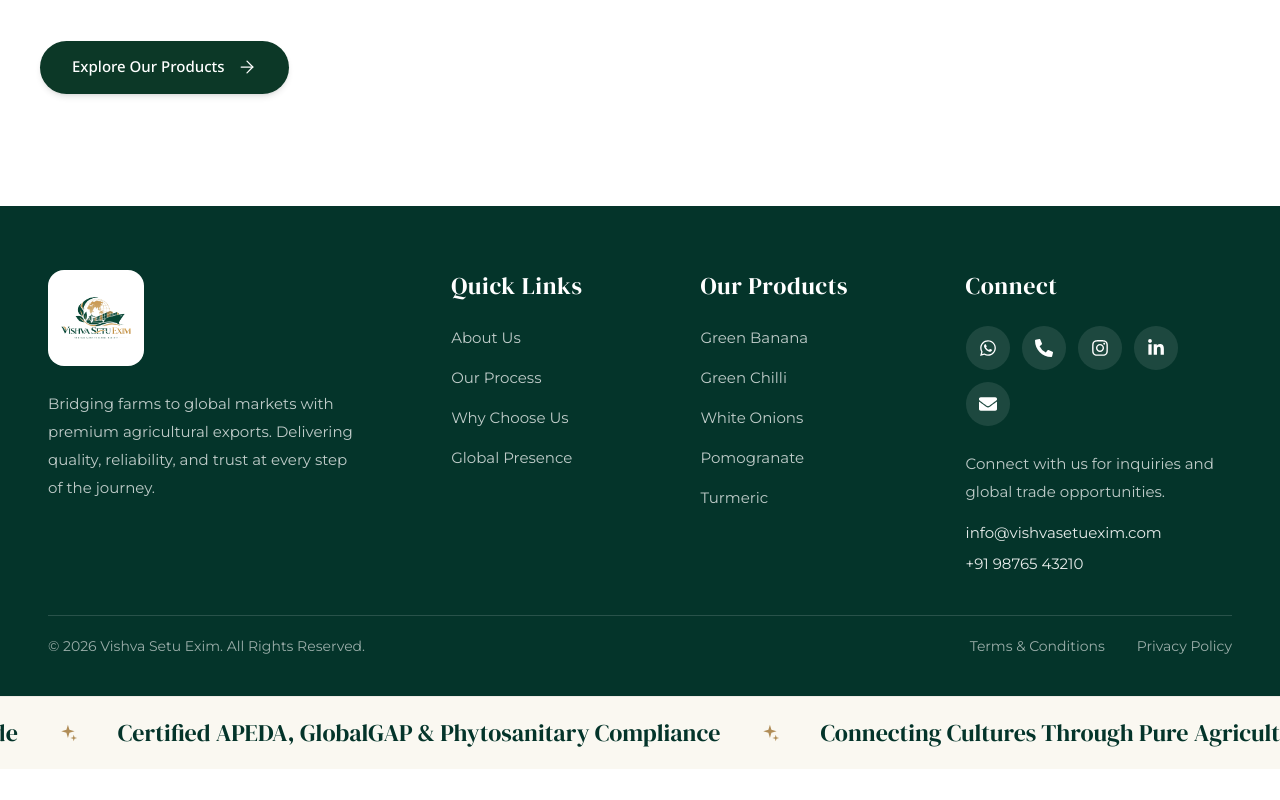
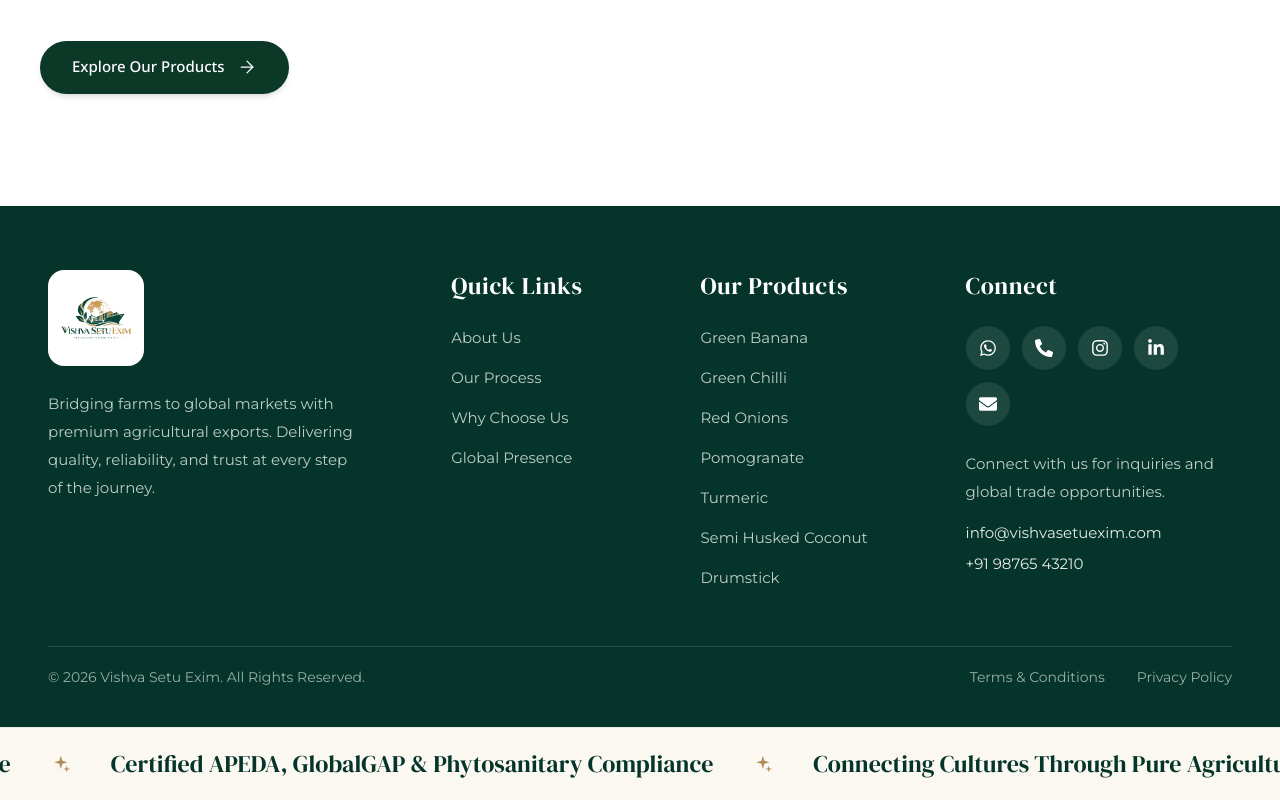
Before and after one commit to AdityaBaldawa23/Visva_Setu_Exim, a Next.js app: page /about in a window 1280 px wide. Shown: the part 2088-2888 px from the top of the page. Before the commit the page ends 2857 px from the top, so only its background shows below. Built offline with nearby package versions, Linux system fonts and the light colour scheme; a web font is replaced by a local one.

Commit message:
footer prod

```diff
--- a/src/components/Footer.jsx
+++ b/src/components/Footer.jsx
@@ -20,9 +20,11 @@
 const PRODUCTS = [
   { label: "Green Banana", href: "/products#banana" },
   { label: "Green Chilli", href: "/products#chilli" },
-  { label: "White Onions", href: "/products#onion" },
+  { label: "Red Onions", href: "/products#onion" },
   { label: "Pomogranate", href: "/products#pom" },
   { label: "Turmeric", href: "/products#turmeric" },
+  { label: "Semi Husked Coconut", href: "/products#coconut" },
+  { label: "Drumstick", href: "/products#drumstick" },``
 ];
 
 const SOCIALS = [
```
